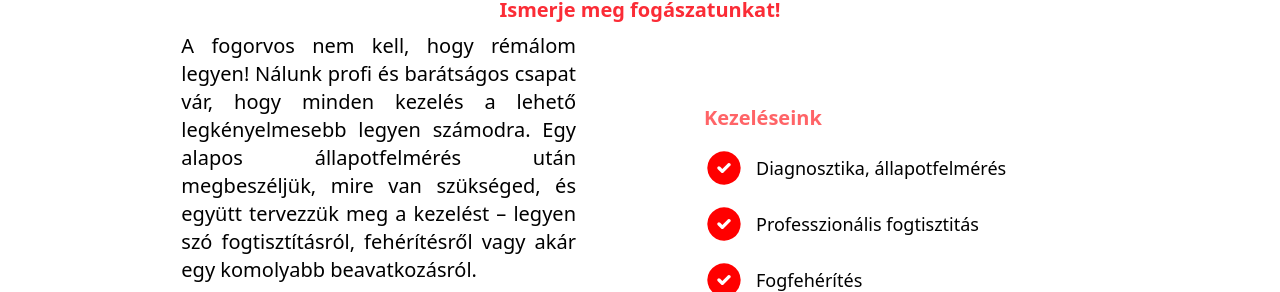
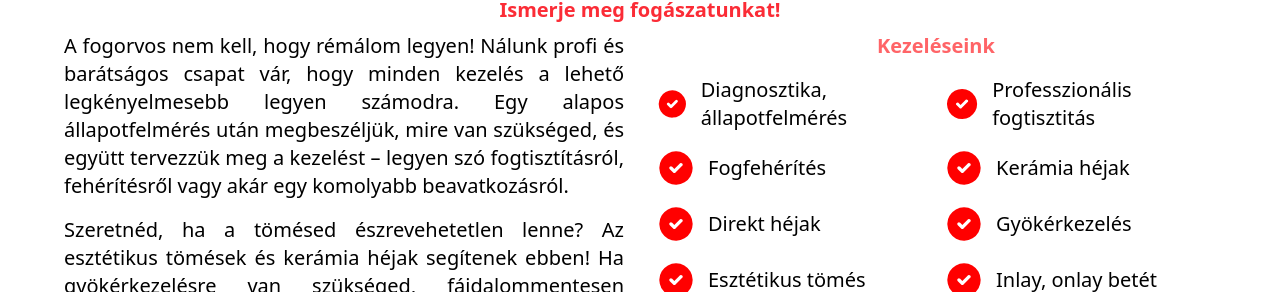
Before and after one commit to Tomkoooo/regiadental, a React (Vite) app: page / in a window 1280 px wide. Shown: the part 2508-2800 px from the top of the page. Built offline with nearby package versions, Linux system fonts and the light colour scheme.

Commit message:
zsoltis változtatások

```diff
--- /dev/null
+++ b/src/assets/utils.ts
@@ -0,0 +1,53 @@
+interface Treatment {
+    text: string;
+    link: string;
+  }
+
+  interface Doctor {
+    name: string;
+    id: number;
+    position: string
+    email: string
+    img: string
+    role: string
+  }
+
+export const kezelesek: Treatment[] = [
+    { text: "Diagnosztika, állapotfelmérés", link: "/diagnosztika-allapotfelmeres/" },
+    { text: "Professzionális fogtisztitás", link: "/professzionalis-fogtisztitas/" },
+    { text: "Fogfehérítés", link: "/fogfeherites/" },
+    { text: "Kerámia héjak", link: "/keramia-hejak/" },
+    {text: "Direkt héjak", link: '/direkt-hejak/'},
+    { text: "Gyökérkezelés", link: "/gyokerkezeles/" },
+    { text: "Esztétikus tömés", link: "/esztetikus-tomes/" },
+    { text: "Inlay, onlay betét", link: "/inlay-onlay-betet/" },
+    { text: "Gyermekfogászat", link: "/gyermekfogaszat/" },
+    { text: "Fémkerámia korona", link: "/femkeramia-korona/" },
+    {text: "Préskerámia korona", link: "preskeramia-korona"},
+    {text: "Cirkon korona", link: "/cirkon-korona"},
+    {text: "Hagyományos fogsor", link: "/hagyomanyos-fogsor"},
+    {text: "Rugalmas fogsor", link: "/rugalmas-fogsor"},
+    {text: "Kombinált fogpótlás", link: "/kombinalt-fogpotlas"},
+    {text: "Szájsebészet", link: "/szajsebeszet"},
+    {text: "Navigációs implamentálás", link: "/navigacios-implamentalas"},
+    {text: "Fixen rögzülő fogsor", link: "/fixen-rogzolu-fogsor"},
+    {text: "A-PREF technológia", link: "/a-pref-technologia"},
+    {text: "Clearsmile", link: "https://clearsmile.hu"},
+    {text: "Paradontológia", link: "/paradontologia"},
+    {text: "Lézeres kezelés", link: "/lezeres-kezeles"}
+  ];
+
+
+export const employees: Doctor[] = [
+    { id: 1, name: "Dr. Teszt Elek", position: "Fogorvos", role: "doctor", email: "teszt.elek@example.com", img: "image 4547" },
+    { id: 2, name: "Dr. Kovács Anna", position: "Szájsebész", role: "doctor", email: "kovacs.anna@example.com", img: "image 4548" },
+    { id: 3, name: "Dr. Nagy Péter", position: "Ortodontus", role: "doctor", email: "nagy.peter@example.com", img: "" }, // No image
+  ];
+
+
+export const contact = {
+    telephely: "",
+    email: "",
+    korzetitel: "+36209245155",
+    magantel: "+36202472471"
+}
--- a/src/components/form.tsx
+++ b/src/components/form.tsx
@@ -1,6 +1,7 @@
 import React, { useState } from 'react';
 import { toast } from 'react-toastify';
 import 'react-toastify/dist/ReactToastify.css';
+import { employees, kezelesek, contact } from '../assets/utils';
 
 // Define types for treatments, districts, and doctors
 interface Treatment {
@@ -13,32 +14,9 @@ interface Doctor {
   id: string;
 }
 
-// Predefined arrays
-const kezelesek: Treatment[] = [
-  { text: "Diagnosztika, állapotfelmérés", link: "/diagnosztika-allapotfelmeres/" },
-  { text: "Professzionális fogtisztitás", link: "/professzionalis-fogtisztitas/" },
-  { text: "Fogfehérítés", link: "/fogfeherites/" },
-  { text: "Kerámia és direkt héjak", link: "/keramia-hejak/" },
-  { text: "Gyökérkezelés", link: "/gyokerkezeles/" },
-  { text: "Esztétikus tömés", link: "/esztetikus-tomes/" },
-  { text: "Inlay, onlay betét", link: "/inlay-onlay-betet/" },
-  { text: "Gyermekfogászat", link: "/gyermekfogaszat/" },
-  { text: "Koronák, hidak", link: "/femkeramia-korona/" },
-  { text: "Kivehető fogpótlások", link: "/hagyomanyos-fogsor/" },
-];
+const korzetek: string[] = ["Mór 1", "Mór 3", "Mór 4", "Bakonycsernye"];
 
-const korzetek: string[] = [
-  "Körzet 1",
-  "Körzet 2",
-  "Körzet 3",
-  "Körzet 4",
-];
-
-const orvosok: Doctor[] = [
-  { name: "Dr. Kovács Péter", id: "kovacs_peter" },
-  { name: "Dr. Nagy Anna", id: "nagy_anna" },
-  { name: "Dr. Szabó László", id: "szabo_laszlo" },
-];
+const orvosok = employees.filter((empl) => empl.role === 'doctor');
 
 // Form data interfaces
 interface PrivateFormData {
@@ -131,7 +109,7 @@ const Form: React.FC = () => {
           className="min-w-92 p-10 flex flex-col rounded-xl border border-slate-100 gap-3"
           style={{ boxShadow: '10px 10px 0px rgba(239,68,68,1)' }}
         >
-          <span className="text-red-500 text-2xl font-bold">Időpontfoglalás - Magán</span>
+          <span className="text-red-500 text-2xl font-bold">Időpontfoglalás - Magán rendelés</span>
           <form onSubmit={(e) => handleSubmit(e, privateFormData)} className="flex flex-col space-y-4">
             <input
               type="text"
@@ -190,6 +168,7 @@ const Form: React.FC = () => {
             <button type="submit" className="p-2 bg-red-500 text-white rounded">
               Küldés
             </button>
+            <label className="text-sm text-gray-600">Magán telefonszám: {contact.magantel}</label>
           </form>
         </div>
 
@@ -198,7 +177,7 @@ const Form: React.FC = () => {
           className="min-w-92 p-10 flex flex-col rounded-xl border border-slate-100 gap-3"
           style={{ boxShadow: '10px 10px 0px rgba(239,68,68,1)' }}
         >
-          <span className="text-red-500 text-2xl font-bold">Időpontfoglalás - Körzeti</span>
+          <span className="text-red-500 text-2xl font-bold">Időpontfoglalás - Körzeti rendelés</span>
           <form onSubmit={(e) => handleSubmit(e, districtFormData)} className="flex flex-col space-y-4">
             <input
               type="text"
@@ -257,25 +236,52 @@ const Form: React.FC = () => {
             <button type="submit" className="p-2 bg-red-500 text-white rounded">
               Küldés
             </button>
+            <label className="text-sm text-gray-600">Körzeti telefonszám: {contact.korzetitel}</label>
           </form>
         </div>
       </div>
 
       {/* Kapcsolati Elérhetőség és Google Maps */}
-      <div className="w-full flex flex-col items-center gap-5">
-        <div className="text-center">
-          <h3 className="text-red-500 text-xl font-bold">Kapcsolati Elérhetőség</h3>
-          <p>Cím: 1234 Budapest, Példa utca 1.</p>
-          <p>Telefon: +36 1 234 5678</p>
-          <p>Email: info@regiadental.hu</p>
+      <div className="w-full flex flex-col items-center gap-6 px-4">
+        <div className="text-center bg-gray-50 p-6 rounded-lg shadow-md max-w-lg w-full">
+          <h3 className="text-red-500 text-2xl font-bold mb-4">Kapcsolati Elérhetőség</h3>
+          <div className="flex flex-col gap-3 text-gray-800">
+            <p>
+              <span className="font-semibold">Cím: </span>
+              <a
+                href={`https://www.google.com/maps/search/?api=1&query=${encodeURIComponent(contact.telephely)}`}
+                target="_blank"
+                rel="noopener noreferrer"
+                className="text-blue-600 hover:underline"
+              >
+                {contact.telephely}
+              </a>
+            </p>
+            <p>
+              <span className="font-semibold">Telefon (magán rendelés): </span>
+              <span>{contact.magantel}</span>
+            </p>
+            <p>
+              <span className="font-semibold">Telefon (körzeti rendelés): </span>
+              <span>{contact.korzetitel}</span>
+            </p>
+            <p>
+              <span className="font-semibold">Email: </span>
+              <a href={`mailto:${contact.email}`} className="text-blue-600 hover:underline">
+                {contact.email}
+              </a>
+            </p>
+          </div>
         </div>
         <div className="w-full max-w-2xl">
           <iframe
-            src="https://www.google.com/maps/embed?pb=!1m18!1m12!1m3!1d2695.337647874944!2d19.040235315641!3d47.497912979177!2m3!1f0!2f0!3f0!3m2!1i1024!2i768!4f13.1!3m3!1m2!1s0x0%3A0x0!2zNDfCsDI5JzUyLjUiTiAxOcKwMDInMjQuOSJF!5e0!3m2!1shu!2shu!4v1634567890123!5m2!1shu!2shu"
+            src="https://www.google.com/maps/embed?pb=!1m18!1m12!1m3!1d2702.196698458447!2d18.212226775645657!3d47.36907930435036!2m3!1f0!2f0!3f0!3m2!1i1024!2i768!4f13.1!3m3!1m2!1s0x476a247b6bf2b6f1%3A0x4b263640fcb2e9e6!2sRegia%20Dental%20Fog%C3%A1szati%20K%C3%B6zpont!5e0!3m2!1shu!2shu!4v1742915241410!5m2!1shu!2shu"
             width="100%"
-            height="300"
+            height="450"
             style={{ border: 0 }}
+            allowFullScreen
             loading="lazy"
+            referrerPolicy="no-referrer-when-downgrade"
           ></iframe>
         </div>
       </div>
--- a/src/components/navbar.tsx
+++ b/src/components/navbar.tsx
@@ -6,7 +6,7 @@ import { motion, AnimatePresence } from 'framer-motion'
 const Navbar = () => {
   const [isOpen, setIsOpen] = useState(false)
   return (
-    <nav className={`w-full h-[8rem] flex  bg-red-500 text-black sticky top-0 z-50 shadow-xl ${isOpen? '' : 'rounded-b-lg'}`}>
+    <nav className={`w-full h-[8rem] flex  bg-red-500 text-black sticky top-2 z-50 shadow-xl ${isOpen? '' : 'rounded-b-lg'}`}>
         <div className="flex w-full justify-between">
           <div className='h-full md:w-1/3 w-2/3 rounded-tr-[7rem] rounded-br-[7rem] bg-red-400 flex items-center justify-center'>
               <a href='https://regiadental.hu' className='lg:text-3xl uppercase text-white'>
--- a/src/pages/dynamic/dynamic.tsx
+++ b/src/pages/dynamic/dynamic.tsx
@@ -52,7 +52,7 @@ const Dynamic = () => {
     return (
       <div>
         <Navbar />
-        <div>Loading...</div>
+        <div className='min-h-screen flex items-center justify-cetner w-full'><div className="loading spinner-loading spinner "></div></div>
         <Footer />
       </div>
     )
--- a/src/pages/home/home.tsx
+++ b/src/pages/home/home.tsx
@@ -9,33 +9,48 @@ import Navbar from '../../components/navbar'
 import Footer from '../../components/footer'
 import { Link } from 'react-router-dom'
 import { ToastContainer } from 'react-toastify'
+import { kezelesek, contact } from '../../assets/utils'
 
 function Home() {
-
-  const kezelesek = [
-    {text: "Diagnosztika, állapotfelmérés", link: "/diagnosztika-allapotfelmeres/"},
-    {text: "Professzionális fogtisztitás", link: "/professzionalis-fogtisztitas/"},
-    {text: "Fogfehérítés", link: "/fogfeherites/"},
-    {text: "Kerámia és direkt héjak", link: "/keramia-hejak/"},
-    {text: "Gyökérkezelés", link: "/gyokerkezeles/"},
-    {text: "Esztétikus tömés", link: "/esztetikus-tomes/"},
-    {text: "Inlay, onlay betét", link: "/inlay-onlay-betet/"},
-    {text: "Gyermekfogászat", link: "/gyermekfogaszat/"},
-    {text: "Koronák, hidak", link: "/femkeramia-korona/"},
-    {text: "Kivehető fogpótlások", link: "/hagyomanyos-fogsor/"},
-  ]
-
   return (
     <div className='w-full flex flex-col overflow-x-hidden'>
     <ToastContainer/>
     {/* Fejléc szöveg ikonokkal */}
-      <header className='flex justify-between w-full h-16 bg-white items-center text-red-500 md-text-md text-sm '>
-        <span className='flex gap-2 p-2 cursor-pointer ease-in-out transition hover:bg-red-500 hover:text-white rounded-2xl'><IconPhoneCall className='hidden md:flex'/>22/419-405</span>
-        <span className='flex gap-2 p-2 cursor-pointer ease-in-out transition hover:bg-red-500 hover:text-white rounded-2xl'><IconPhone className='hidden md:flex'/>20/244-8888</span>
-        <span className='flex gap-2 p-2 cursor-pointer ease-in-out transition hover:bg-red-500 hover:text-white rounded-2xl'><IconGlobe className='hidden md:flex'/>Mór</span>
-        <span className='flex gap-2 p-2 cursor-pointer ease-in-out transition hover:bg-red-500 hover:text-white rounded-2xl'><IconClock className='hidden md:flex'/>Hétfő - Péntek 8.00 - 18.00</span>
-        <span className='gap-3 p-2 cursor-pointer ease-in-out transition hover:bg-red-500 hover:text-white rounded-2xl hidden md:flex'><IconMail /><IconBrandFacebook/></span>
-      </header>
+    <header className="flex justify-between w-full h-16 bg-white items-center text-red-500 md:text-md text-sm">
+      {/* Körzeti Phone */}
+      <span className="flex gap-2 p-2 cursor-pointer ease-in-out transition hover:bg-red-500 hover:text-white rounded-2xl">
+        <IconPhoneCall className="hidden md:flex" />
+        <span>
+          <span className="font-semibold">Körzeti: </span>
+          {contact.korzetitel}
+        </span>
+      </span>
+
+      {/* Magán Phone */}
+      <span className="flex gap-2 p-2 cursor-pointer ease-in-out transition hover:bg-red-500 hover:text-white rounded-2xl">
+        <IconPhone className="hidden md:flex" />
+        <span>
+          <span className="font-semibold">Magán: </span>
+          {contact.magantel}
+        </span>
+      </span>
+
+      {/* Location */}
+      <span className="flex gap-2 p-2 cursor-pointer ease-in-out transition hover:bg-red-500 hover:text-white rounded-2xl">
+        <IconGlobe className="hidden md:flex" />
+        {contact.telephely.split(',')[0]} {/* Display only the city part for brevity */}
+      </span>
+
+      {/* Email and Social */}
+      <span className="flex gap-3 p-2 cursor-pointer ease-in-out transition hover:bg-red-500 hover:text-white rounded-2xl  md:flex">
+        <a href={`mailto:${contact.email}`} className="flex items-center gap-2">
+          <IconMail />
+        </a>
+        <a href="https://facebook.com" target="_blank" rel="noopener noreferrer" className="flex items-center">
+          <IconBrandFacebook />
+        </a>
+      </span>
+    </header>
 
       <HeroSlider/>
 
@@ -72,32 +87,40 @@ function Home() {
         </div>
         <h1 className='text-3xl uppercase w-full flex justify-center font-bold'>szolgáltatás</h1>
         <span className='w-full flex justify-center text-red-500 font-bold'>Ismerje meg fogászatunkat!</span>
-        <div className='w-full flex justify-center items-center gap-[8rem] md:flex-row flex-col'>
-          <div className='flex flex-col md:w-1/3 w-full items-center gap-4 text-justify'>
-          <span>A fogorvos nem kell, hogy rémálom legyen! Nálunk profi és barátságos csapat vár, hogy minden kezelés a lehető legkényelmesebb legyen számodra. Egy alapos állapotfelmérés után megbeszéljük, mire van szükséged, és együtt tervezzük meg a kezelést – legyen szó fogtisztításról, fehérítésről vagy akár egy komolyabb beavatkozásról.</span>
+        <div className="w-full flex justify-center items-start gap-8 md:flex-row flex-col px-4">
+      {/* Text Column */}
+      <div className="flex flex-col md:w-1/2 w-full items-start gap-4 text-justify">
+        <span>
+          A fogorvos nem kell, hogy rémálom legyen! Nálunk profi és barátságos csapat vár, hogy minden kezelés a lehető
+          legkényelmesebb legyen számodra. Egy alapos állapotfelmérés után megbeszéljük, mire van szükséged, és együtt
+          tervezzük meg a kezelést – legyen szó fogtisztításról, fehérítésről vagy akár egy komolyabb beavatkozásról.
+        </span>
+        <span>
+          Szeretnéd, ha a tömésed észrevehetetlen lenne? Az esztétikus tömések és kerámia héjak segítenek ebben! Ha
+          gyökérkezelésre van szükséged, fájdalommentesen megoldjuk, hogy ne kelljen aggódnod. A kivehető fogpótlások,
+          hidak és koronák pedig segítenek visszanyerni a kényelmes rágás és a magabiztos mosoly örömét.
+        </span>
+        <span>
+          A legkisebbekre is gondolunk! Gyermekfogászatunkon a picik barátságos légkörben ismerkedhetnek meg a fogorvosi
+          szék világával. Bízd ránk a mosolyod, mi pedig gondoskodunk róla, hogy az mindig ragyogó és egészséges maradjon!
+        </span>
+      </div>
 
-          <span>Szeretnéd, ha a tömésed észrevehetetlen lenne? Az esztétikus tömések és kerámia héjak segítenek ebben! Ha gyökérkezelésre van szükséged, fájdalommentesen megoldjuk, hogy ne kelljen aggódnod. A kivehető fogpótlások, hidak és koronák pedig segítenek visszanyerni a kényelmes rágás és a magabiztos mosoly örömét.</span>
-
-<span>A legkisebbekre is gondolunk! Gyermekfogászatunkon a picik barátságos légkörben ismerkedhetnek meg a fogorvosi szék világával.
-
-Bízd ránk a mosolyod, mi pedig gondoskodunk róla, hogy az mindig ragyogó és egészséges maradjon!</span>
-
-          </div>
-          <div className='md:w-1/3 flex flex-col items-start gap-4 text-lg'>
-            <span className='text-red-400 text-xl font-semibold text-center'>
-              Kezeléseink
-            </span>
-
-            {kezelesek.map((kezeles, index) => (
-              <div key={index} className='flex items-center gap-3 min-h-[40px]'>
-              <IconCircleCheckFilled color='red' size={40} />
-              <Link to={kezeles.link} className='hover:underline ease-in transition'>{kezeles.text}</Link>
+      {/* Treatments Column */}
+      <div className="md:w-1/2 w-full flex flex-col items-start gap-4">
+        <span className="text-red-400 text-xl font-semibold text-center w-full">Kezeléseink</span>
+        <div className="grid grid-cols-1 md:grid-cols-2 gap-4 w-full">
+          {kezelesek.map((kezeles, index) => (
+            <div key={index} className="flex items-center gap-3 min-h-[40px]">
+              <IconCircleCheckFilled color="red" size={40} />
+              <Link to={kezeles.link} className="hover:underline ease-in transition">
+                {kezeles.text}
+              </Link>
             </div>
-            ))}
-
-          </div>
-
+          ))}
         </div>
+      </div>
+    </div>
     </div>
     </section>
 
```
Also changed, not shown: src/pages/employes/page.tsx (+1 -6 lines).
